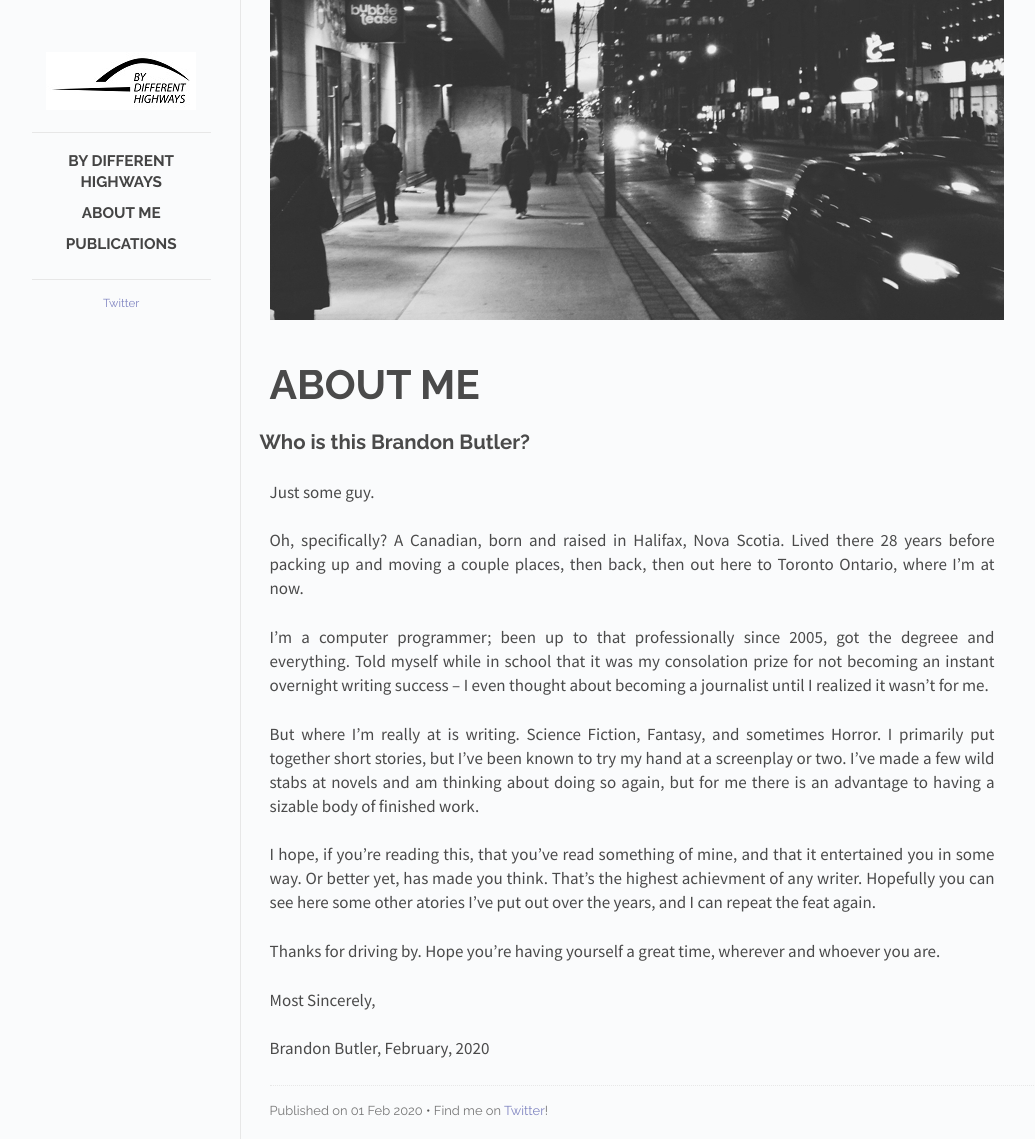
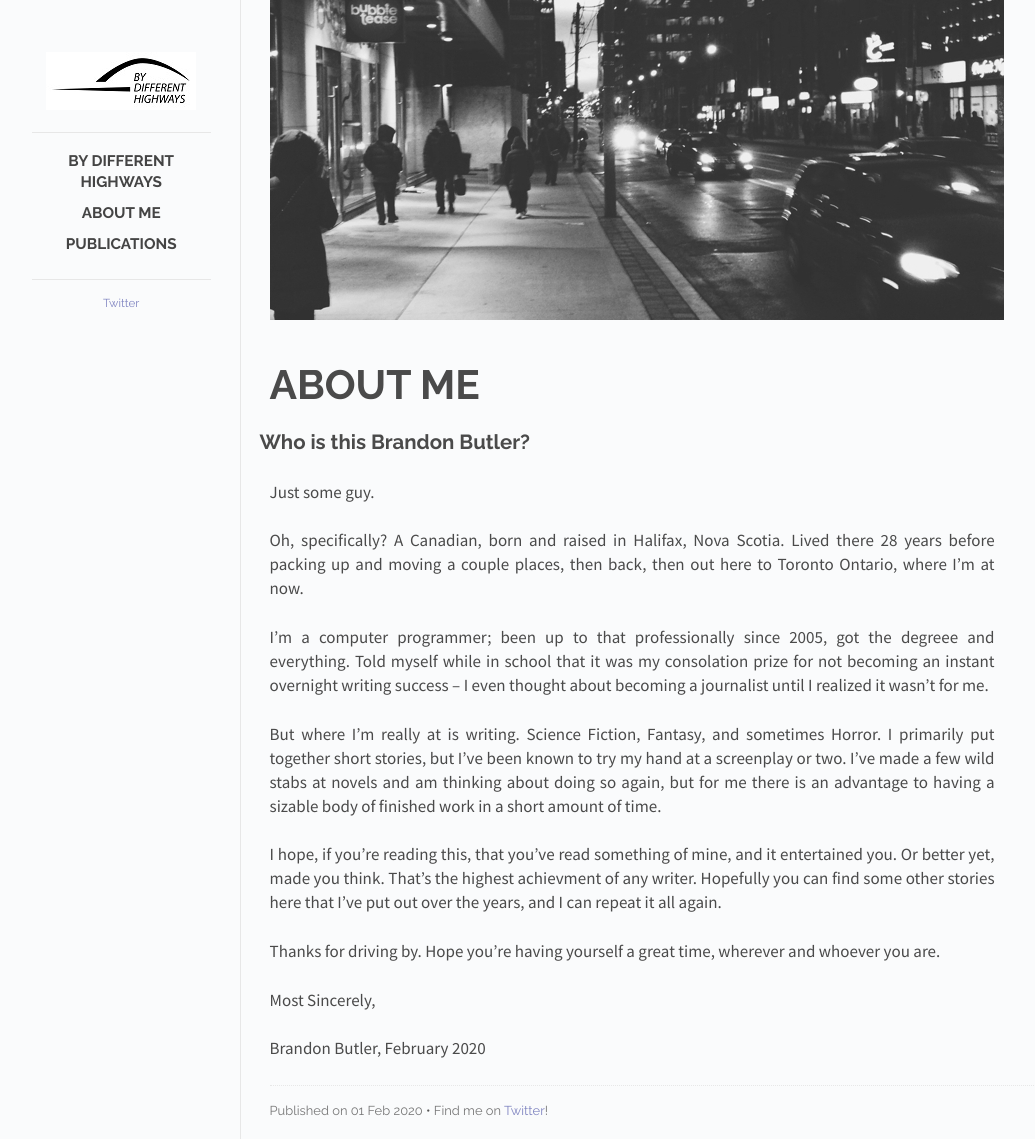
Before and after one commit to Butler-Brand/Butler-Brand.github.io, a Jekyll site: the page built from _posts/2020-01-01-about-post.md, in a window 1280 px wide. Shown: the whole page, without its empty margins (118-1153 px from the left). Built offline with Jekyll 4.4.1, drawn with Linux system fonts in a browser that asks for light colours; Markdown is read by kramdown in place of the engine named in the settings.

Commit message:
Update 2020-01-01-about-post.md

```diff
--- a/_posts/2020-01-01-about-post.md
+++ b/_posts/2020-01-01-about-post.md
@@ -17,14 +17,14 @@ I'm a computer programmer; been up to that professionally since 2005, got the de
 overnight writing success -- I even thought about becoming a journalist until I realized it wasn't for me.
 
 But where I'm really at is writing. Science Fiction, Fantasy, and sometimes Horror. I primarily put together short stories, but I've been known to try my hand at a screenplay or two. I've made a few
-wild stabs at novels and am thinking about doing so again, but for me there is an advantage to having a sizable body of finished work.
+wild stabs at novels and am thinking about doing so again, but for me there is an advantage to having a sizable body of finished work in a short amount of time.
 
-I hope, if you're reading this, that you've read something of mine, and that it entertained you in some way. Or better yet, has made you think. That's the highest achievment of any writer.
-Hopefully you can see here some other atories I've put out over the years, and I can repeat the feat again.
+I hope, if you're reading this, that you've read something of mine, and it entertained you. Or better yet, made you think. That's the highest achievment of any writer.
+Hopefully you can find some other stories here that I've put out over the years, and I can repeat it all again.
 
 Thanks for driving by. Hope you're having yourself a great time, wherever and whoever you are.
 
 
 Most Sincerely,
 
-Brandon Butler, February, 2020
+Brandon Butler, February 2020
```
